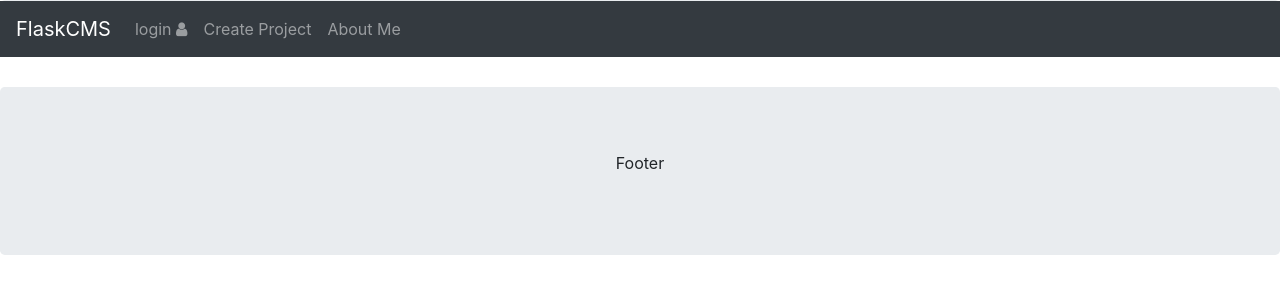
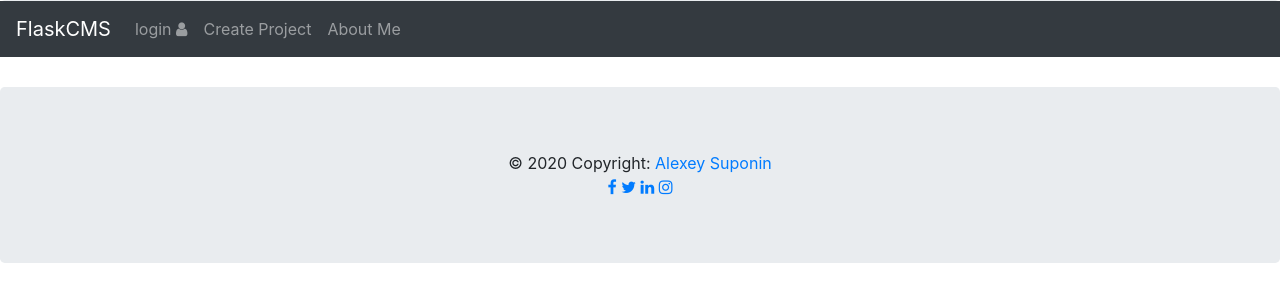
Before and after one commit to lexluter1988/flaskcms, a Flask app: page / in a window 1280 px wide. Shown: the part 183-485 px from the top of the page. Run offline with Flask 2, Linux system fonts and the light colour scheme; some libraries are stand-ins or nearby versions.

Commit message:
social links, closes #16

```diff
--- a/app/templates/main/base.html
+++ b/app/templates/main/base.html
@@ -71,9 +71,18 @@
             {% endblock %}
     {% endblock %}
 </div>
-
-<div class="jumbotron text-center" style="margin-bottom:0">
-  <p>Footer</p>
+    <div class="jumbotron text-center" style="margin-bottom:0">
+      <!-- Copyright -->
+      <div class="footer text-center">
+          © 2020 Copyright:
+        <a href="#"> Alexey Suponin</a>
+      <div>
+        <a href="#"><i class="fa fa-facebook"> </i></a>
+          <a href="#"><i class="fa fa-twitter"> </i></a>
+          <a href="#"><i class="fa fa-linkedin"> </i></a>
+          <a href="#"><i class="fa fa-instagram"> </i></a>
+       </div>
+      </div>
 </div>
 </body>
 </html>
```
